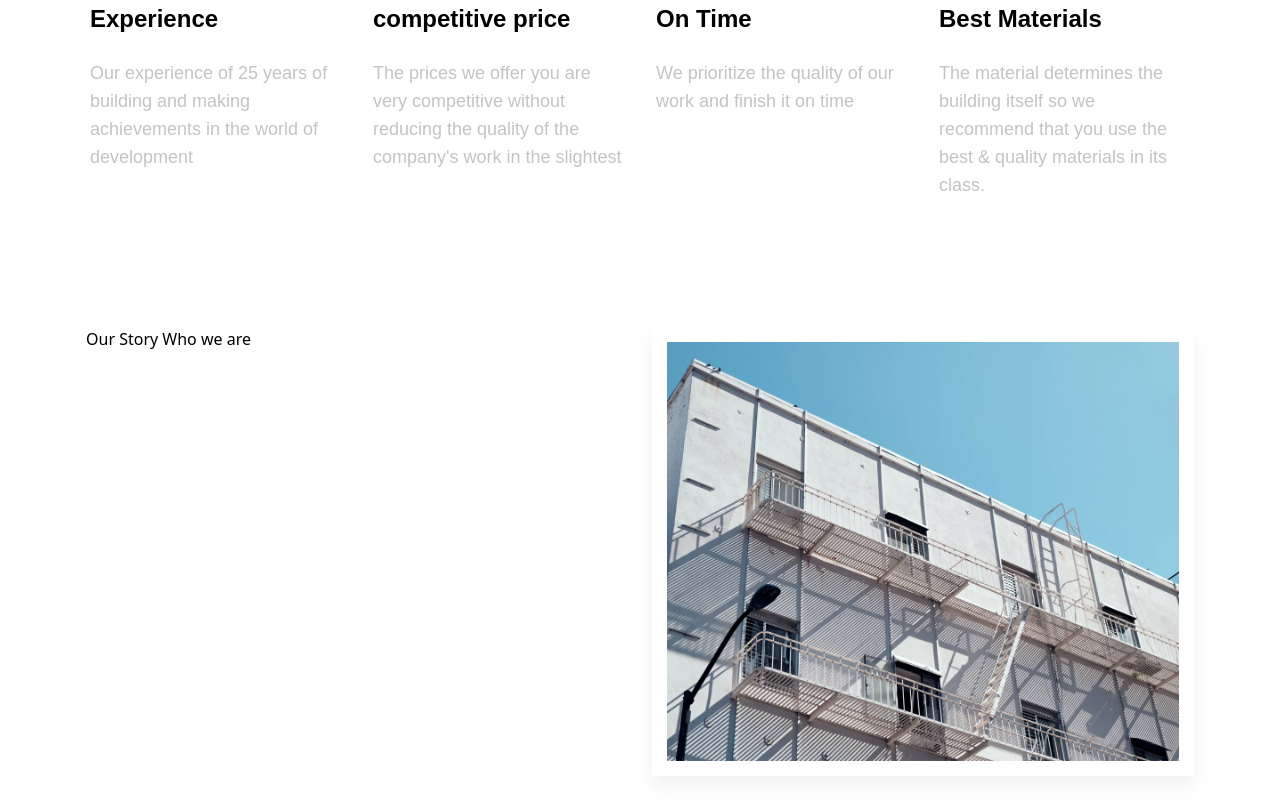
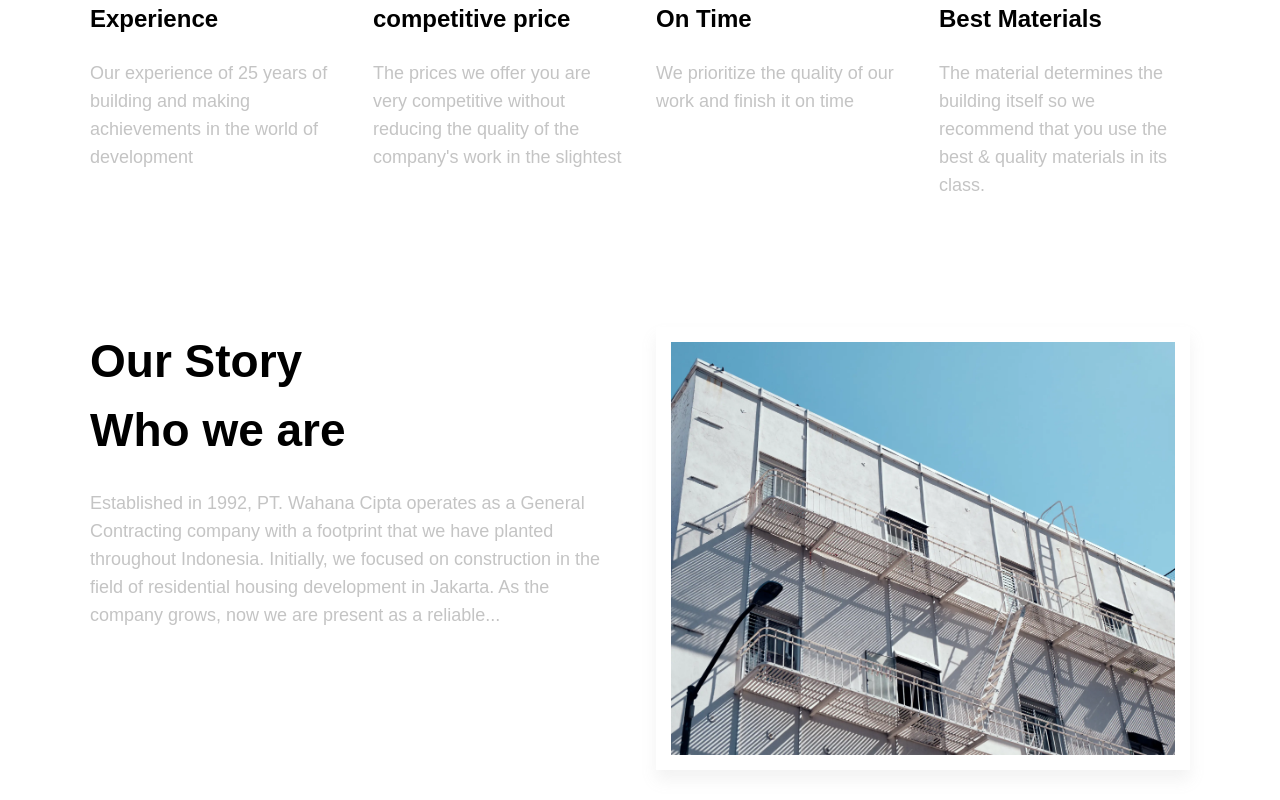
Before and after one commit to Deepakverma-556/architectural, a React (Create React App) app: page / in a window 1280 px wide. Shown: the part 2158-2958 px from the top of the page. Built offline with nearby package versions, Linux system fonts and the light colour scheme.

Commit message:
add heading & para

```diff
--- a/src/components/Story.jsx
+++ b/src/components/Story.jsx
@@ -3,20 +3,24 @@ import Image1 from '../assets/images/sec-6-img.webp'
 
 const Story = () => {
     return (
-        <div>
+        <div className='font-poppins'>
             <div className='max-w-xxl mx-auto px-4 pt-16 pb-16'>
                 <div className='flex flex-wrap flex-row -mx-3 '>
-                    <div className='w-1/2 px-3'>
+                    <div className='w-1/2 px-4'>
                         <div>
-                            <h2>
+                            <h2 className='text-xxxxl font-semibold leading-xxl max-w-[275px]'>
                                 Our Story Who we are
                             </h2>
-                            <p>
-
+                            <p className='text-lg font-medium leading-7 text-gray pt-6 '>
+                                Established in 1992, PT. Wahana Cipta operates as a General
+                                Contracting company with a footprint that we have planted
+                                throughout Indonesia. Initially, we focused on construction in
+                                the field of residential housing development in Jakarta.
+                                As the company grows, now we are present as a reliable...
                             </p>
                        </div>
                     </div>
-                    <div className='w-1/2 px-3'>
+                    <div className='w-1/2 px-4'>
                         <img src={Image1} alt="building-image" className="border-[15px] border-white shadow-[0px_10px_15px_0px] shadow-[#9797971F]" />
                     </div>
                 </div>
```
